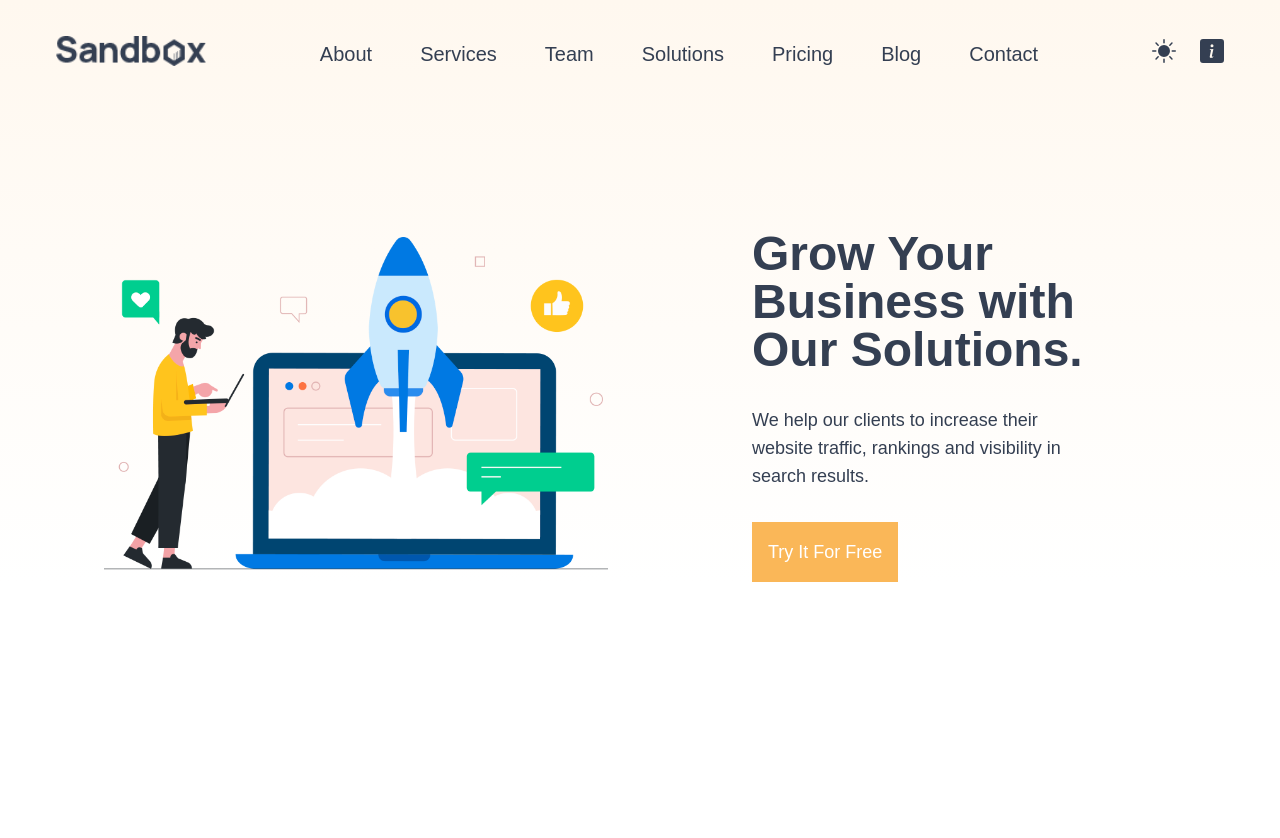
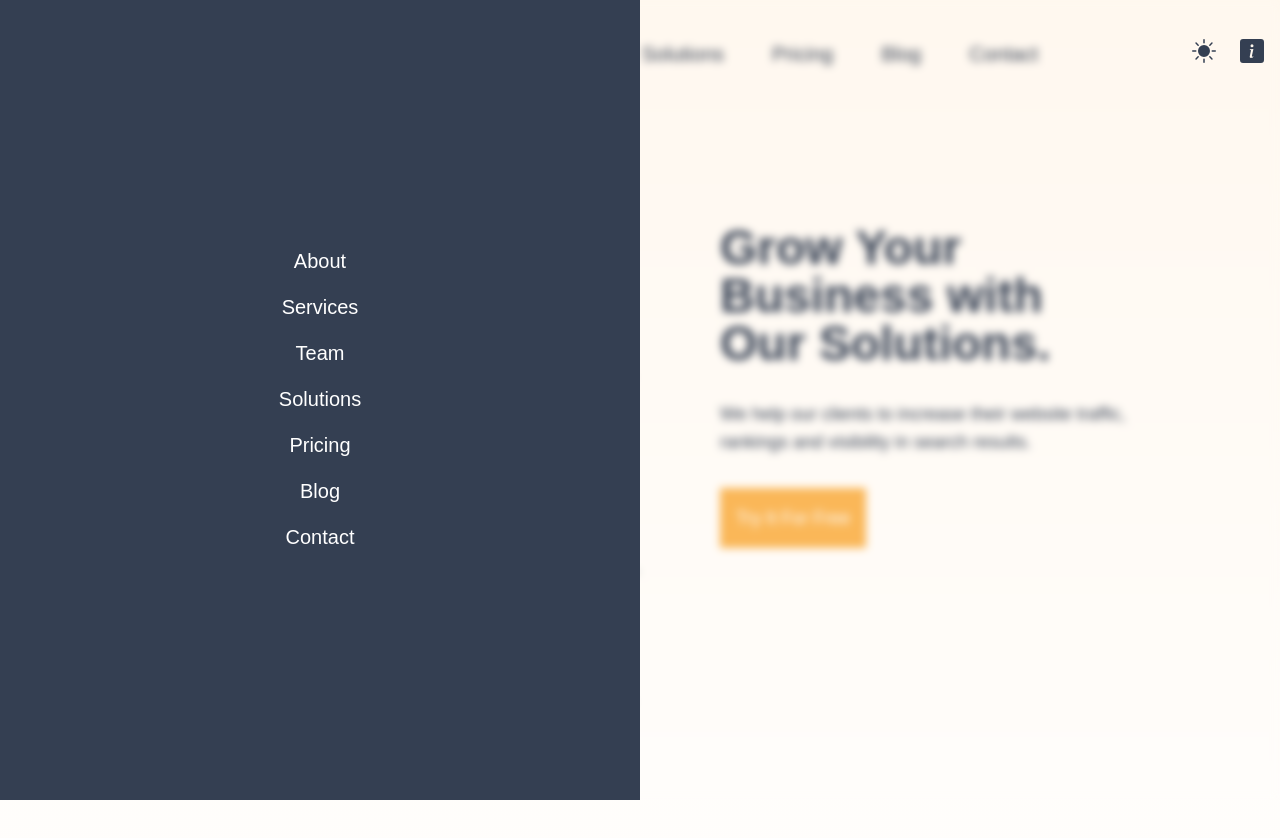
Before and after one commit to Sh4ke96/sandbox, a Next.js app: page / in a window 1280 px wide. Both pictures are taken after a click on the button "Try It For Free". Shown: the top 838 px of the page. Before the commit the page ends 800 px from the top, so only its background shows below. Built offline with nearby package versions, Linux system fonts and the light colour scheme.

Commit message:
add box shadow to tailwind config, change navbar hide

```diff
--- a/components/Header/Header.tsx
+++ b/components/Header/Header.tsx
@@ -1,4 +1,4 @@
-import { FC, useState } from "react";
+import { FC, useState, useEffect, useRef } from "react";
 import Image from "next/image";
 import Link from "next/link";
 import Button from "../Button/Button";
@@ -7,13 +7,42 @@ import { FaBars } from "react-icons/fa";
 
 const Header: FC = () => {
   const [navbarOpen, setNavbarOpen] = useState(false);
+  const [fixed, setFixed] = useState(false);
+  const refOne = useRef<HTMLInputElement>(null);
+
   const handleToggle = () => {
     setNavbarOpen((prev) => !prev);
   };
 
+  const handleClickOutside = (e: any) => {
+    if (!refOne.current?.contains(e.target)) {
+      setNavbarOpen((prev) => !prev);
+    } else {
+      console.log("Clicked inside...");
+    }
+  };
+
+  useEffect(() => {
+    document.addEventListener("click", handleClickOutside, true);
+  }, []);
+
+  useEffect(() => {
+    if (typeof window !== "undefined") {
+      window.addEventListener("scroll", () =>
+        setFixed(window.pageYOffset > 200)
+      );
+    }
+  }, []);
+
   return (
-    <header className="container mx-auto">
-      <nav className="flex justify-between items-center py-8 px-4 mb-8 lg:mb-32">
+    <header>
+      <nav
+        className={`${
+          fixed
+            ? "fixed w-full z-50 flex justify-between items-center py-8 px-4 mb-8 lg:mb-32 bg-white bg-opacity-90 shadow-base"
+            : "fixed w-full z-50 flex justify-between items-center py-8 px-4 mb-8 lg:mb-32"
+        }`}
+      >
         <Link href="/">
           <Image
             src="/img/logo.png"
@@ -53,6 +82,10 @@ const Header: FC = () => {
           </li>
         </ul>
         {navbarOpen && (
+          <div
+            ref={refOne}
+            className="fixed backdrop-blur-sm top-0 left-0 h-screen w-full"
+          >
             <div className="bg-black fixed top-0 left-0 h-screen w-2/4">
               <ul className="h-full flex flex-col justify-center items-center gap-y-4 font-medium text-xl text-white">
                 <li className="group transition duration-300">
@@ -85,8 +118,9 @@ const Header: FC = () => {
                 </li>
               </ul>
             </div>
+          </div>
         )}
-        <div className="flex items-center gap-x-6">
+        <div className="flex items-center gap-x-6 z-50">
           <BsFillBrightnessHighFill className="text-black text-2xl cursor-pointer" />
           <BsFillInfoSquareFill className="text-black text-2xl cursor-pointer" />
           <FaBars
@@ -95,7 +129,7 @@ const Header: FC = () => {
           />
         </div>
       </nav>
-      <div className="grid grid-cols-1 gap-y-12 px-16 mb-12 lg:grid-cols-2 gap-x-16 items-center">
+      <div className="grid grid-cols-1 gap-y-12 px-8 mb-12 pt-28 lg:grid-cols-2 lg:ap-x-16 lg:items-center lg:pt-48 lg:px-16">
         <div className="col-span-1">
           <Image
             src="/img/hero-bg.png"
@@ -114,6 +148,12 @@ const Header: FC = () => {
           </p>
           <Button>Try it for free</Button>
         </div>
+        <p className="mb-96">
+          Lorem ipsum dolor sit amet consectetur adipisicing elit. Odio, nostrum
+          sequi? Quasi at est nemo iste! Culpa temporibus sed vitae aspernatur
+          dignissimos magnam, optio eius. Aliquid ratione blanditiis eveniet
+          fugiat.
+        </p>
       </div>
     </header>
   );
--- a/tailwind.config.js
+++ b/tailwind.config.js
@@ -13,7 +13,7 @@ module.exports = {
       screens: {
         sm: "640px",
         md: "768px",
-        lg: "1024px",
+        lg: "966px",
         xl: "1200px",
         xxl: "1360px",
       },
@@ -21,6 +21,9 @@ module.exports = {
         "gradient-primary":
           "linear-gradient(180deg, #fff8ef, rgba(255, 255, 255, 0) 100%)",
       },
+      boxShadow: {
+        base: "0 0 1.25rem rgba(30,34,40,.06)",
+      },
     },
   },
   plugins: [],
```
Lines whose indentation alone changed are shown as unchanged.
